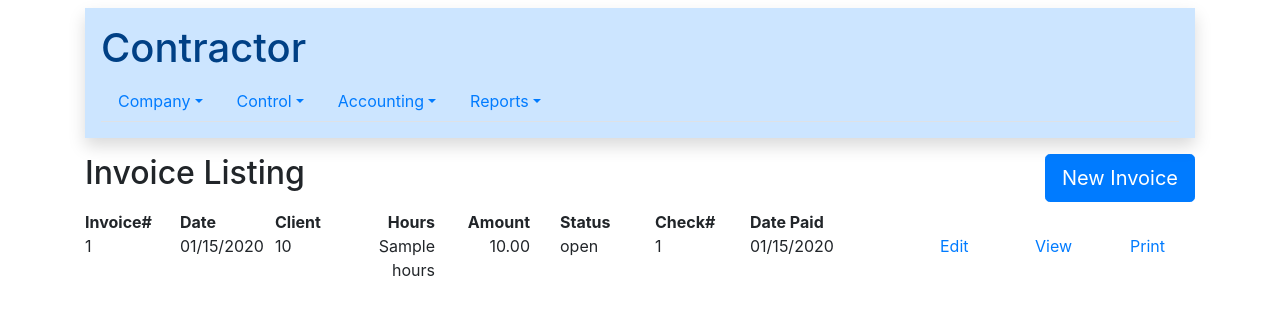
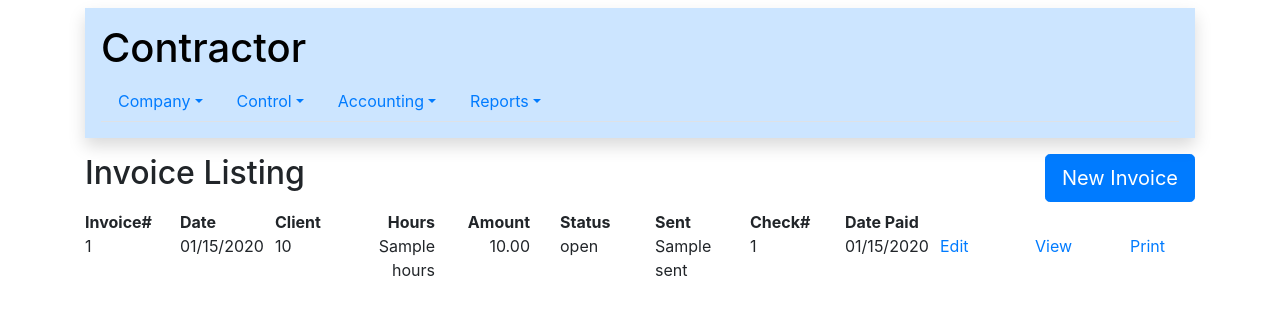
Before and after one commit to rdlittle/pycontractor, a Python web app: template templates/invoice/list.html in a window 1280 px wide. Shown: the top 315 px of the page. Run offline with Jinja, Linux system fonts and the light colour scheme; the template is opened without the code that fills it: most values are stand-ins (such as "Sample title", 1, 10 or a date in 2020); some libraries are stand-ins or nearby versions.

Commit message:
Now supports 'sent' indicator for invoices.  Made logo in header a link to the invoice list

```diff
--- a/invoice/views.py
+++ b/invoice/views.py
@@ -25,6 +25,10 @@ def invoice_post(invoice_id):
 
     if request.method == 'GET':
         return render_template('invoice/post.html', invoice=invoice)
+
+    if 'sent' in request.form:
+        db.invoice.update_one({'_id': invoice_id}, {'$set': {'sent': 'Y'}})
+        return redirect(url_for('invoice_list'))
 
     if request.form['check_number'] == '' or request.form['date'] == '':
         if request.form['date'] == '':
@@ -67,7 +71,6 @@ def invoice_open(invoice_id):
         return redirect(url_for('invoice_list'))
 
     invoice = db.invoice.find_one({'_id': invoice_id})
-    #invoice['check_number'] = ''
     invoice['status'] = 'open'
     invoice['closed_date'] = ''
     db.invoice.update({'_id': invoice_id}, invoice)
--- a/static/styles.css
+++ b/static/styles.css
@@ -7,3 +7,9 @@
 .number {
     text-align: right;
 }
+
+a.logo:link, a.logo:visited, a.logo:hover, a.logo:active {
+    color: black;
+    text-decoration: none;
+    background: transparent;
+}
--- a/templates/base.html
+++ b/templates/base.html
@@ -25,8 +25,8 @@
 
     <script>
         $(function () {
-            $( '#datepicker' ).datepicker();
-            $( "#menu" ).menu();
+            $('#datepicker').datepicker();
+            $("#menu").menu();
         });
     </script>
 
@@ -34,8 +34,9 @@
 
 <body>
     <div class="container">
+
         <div class="shadow mb-3 mt-2 alert-primary p-3 sticky-top d-md-block">
-            <h1>Contractor</h1>
+            <h1><a href="{{ url_for('invoice_list') }}" class="logo">Contractor</h1></a>
             {% include 'menu.html' %}
         </div>
         {% block content %}
--- a/templates/invoice/list.html
+++ b/templates/invoice/list.html
@@ -19,6 +19,7 @@
     <div class="col-md-1 font-weight-bold text-right">Hours</div>
     <div class="col-md-1 font-weight-bold text-right">Amount</div>
     <div class="col-md-1 font-weight-bold">Status</div>
+    <div class="col-md-1 font-weight-bold">Sent</div>
     <div class="col-md-1 font-weight-bold">Check#</div>
     <div class="col-md-2 font-weight-bold">Date Paid</div>
 </div>
@@ -47,9 +48,12 @@
         {{ item.status }}
     </div>
     <div class="col-md-1">
+        {{ item.sent }}
+    </div>
+    <div class="col-md-1">
         {{ item.check_number }}
     </div>
-    <div class="col-md-2">
+    <div class="col-md-1">
         {% if item.paid_date %}
             {{ item.paid_date.strftime('%m/%d/%Y') }}
         {% endif %}
```
Also changed, not shown: templates/invoice/edit.html (+15 -6 lines).
